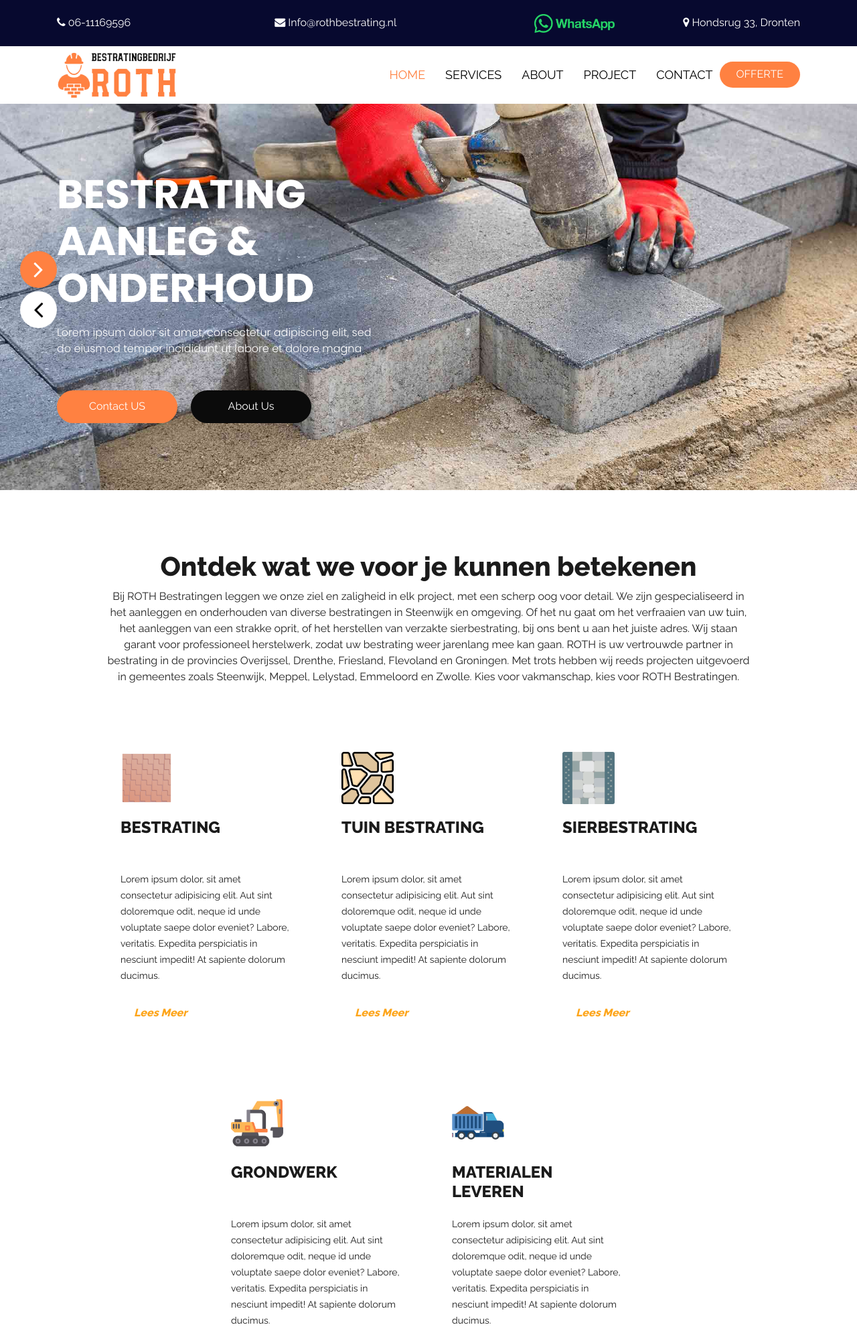
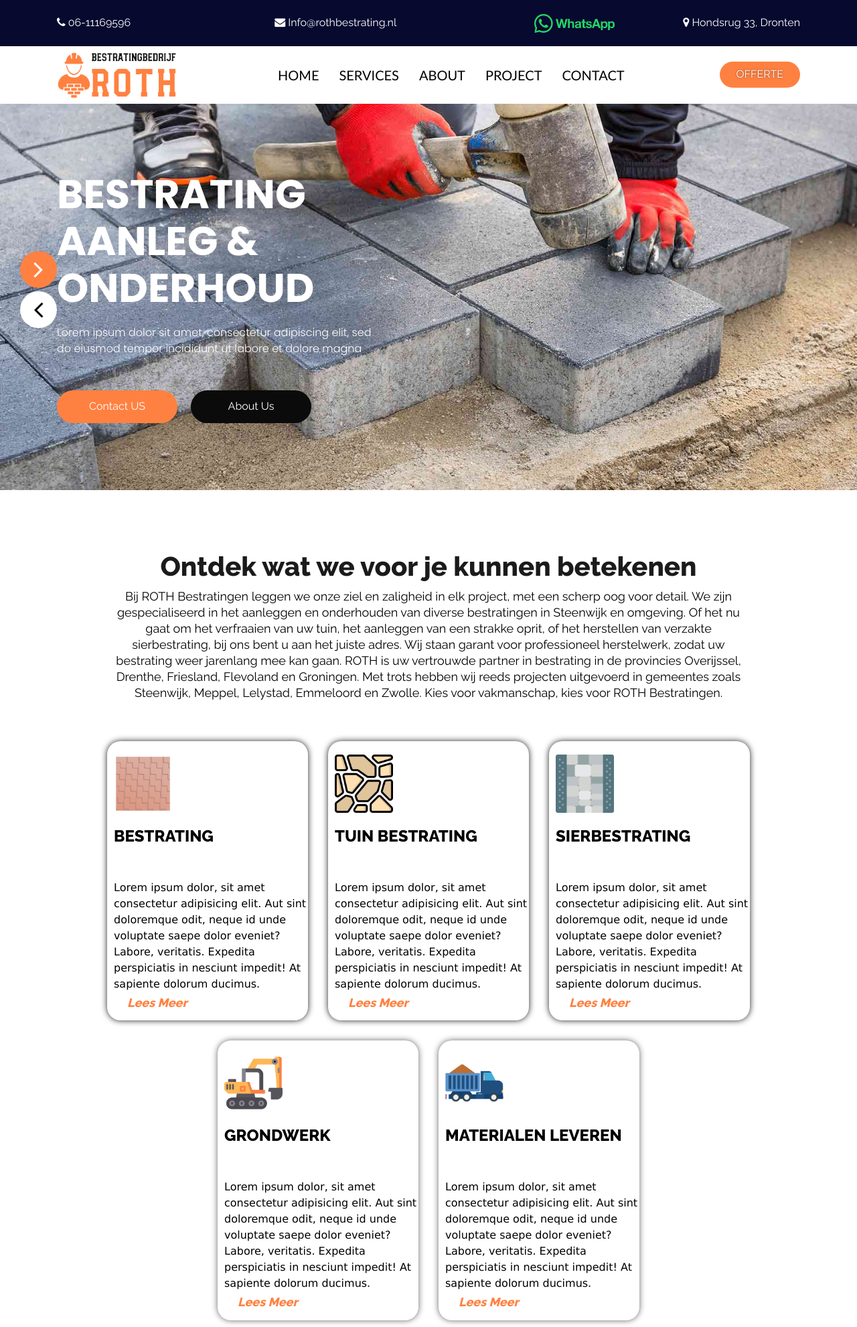
Before and after one commit to Nawaf1w3/Roth-Bestrating, a PHP site: page / in a window 1280 px wide. Shown: the top 1982 px of the page at 67% size. Run offline with PHP 8.4, Linux system fonts and the light colour scheme; some libraries are stand-ins or nearby versions.

Commit message:
google performance optmisation (img+text+links)an accessablity

```diff
--- a/css/style.css
+++ b/css/style.css
@@ -47,6 +47,7 @@
     max-height: 500px;
 }
 .form-btn-submit{
+    text-shadow: 0 0 3px rgba(0, 0, 0, 0.5); /* Add a subtle text shadow */
     text-align: center;
     font-size: 18px;
     color: #ffffff;
@@ -402,11 +403,13 @@ button {
 }
 
 .navbar-expand-lg .navbar-nav .nav-link {
+
+    font-family: 'Gill Sans', 'Gill Sans MT', Calibri, 'Trebuchet MS', sans-serif;
     justify-content: space-between;
     align-items: center;
     padding-right: 10px;
     padding-left: 20px;
-    font-size: 18px;
+    font-size: 20px;
     color: #000000;
     text-transform: uppercase;
 }
@@ -421,6 +424,9 @@ button {
 .navbar-light .navbar-nav .nav-link.show,
 .navbar-light .navbar-nav .show>.nav-link {
     color: #FF8141;
+}
+.navbar-light .navbar-nav .nav-link.active{
+    font-family: 'Gill Sans', 'Gill Sans MT', Calibri, 'Trebuchet MS', sans-serif;
 }
 
 
@@ -450,6 +456,7 @@ button {
 
 
 .quote_btn a {
+    text-shadow: 0 0 3px rgba(0, 0, 0, 0.5); /* Add a subtle text shadow */
     float: right;
     font-size: 16px;
     text-align: center;
@@ -464,7 +471,7 @@ button {
 }
 
 .quote_btn a:hover {
-    background-color: #000000;
+    background-color: #FF8141;
     color: #ffffff;
 }
 
@@ -699,18 +706,19 @@ button {
 
 .services_text_1 {
     width: 100%;
-    font-size: 16px;
+    font-size: 18px;
     margin: 0 auto;
-    color: #1f1f1f;
+    color: #000000;
     padding-top: 20px;
     text-align: center;
 }
 
 .services_text {
     width: 100%;
-    font-size: 14px;
+    font-size: 16px;
+    font-family:'Lucida Sans', 'Lucida Sans Regular', 'Lucida Grande', 'Lucida Sans Unicode', Geneva, Verdana, sans-serif;
     margin: 0px;
-    color: #1b1b1b;
+    color: #000000;
     padding-top: 20px;
 }
 
@@ -723,10 +731,11 @@ button {
 .box_main {
     width: 100%;
     background-color: #ffffff;
-    height: auto;
-    padding: 40px 20px 40px 20px;
+
+    padding: 20px 0px 10px 10px;
     border-radius: 20px;
     margin-top: 30px;
+    box-shadow: 0px 0px 10px 0px;
 }
 
 .box_main:hover {
@@ -747,7 +756,7 @@ button {
 .development_text {
     width: 100%;
     font-size: 24px;
-    color: #1b1b1b;
+    color: #000000;
     font-weight: bold;
     padding: 20px 0px 0px 0px;
     text-transform: uppercase;
@@ -758,25 +767,19 @@ button {
 
 }
 
-.readmore_bt {
-    width: 140px;
-    padding-top: 30px;
-}
 
 .readmore_bt  i{
     width: 100%;
     text-align: center;
-    font-size: 16px;
-    color: #fda51a;
+    font-size: 18px;
+    color: #FF8141;
     float: le;
     padding: 15px 20px;
     margin-top: 10px;
     font-weight: bold;
 }
 
-.readmore_bt a:hover {
-    color: #252525;
-}
+
 
 
 /* services section end */
@@ -899,6 +902,8 @@ i.fa.fa-link {
 }
 
 .project_main {
+    color: #fff;
+    text-shadow: 0 0 3px rgba(0, 0, 0, 0.5); /* Add a subtle text shadow */
     width: 100%;
     padding: 20px;
     background-color: #FF8141;
@@ -969,8 +974,10 @@ i.fa.fa-link {
 }
 
 .projects_section ul .nav-link {
+    border-radius: 15px 50px 30px;
+    text-shadow: 0 0 3px rgba(0, 0, 0, 0.5); /* Add a subtle text shadow */
     color: #000;
-    background-color: #fff;
+
     padding: 15px 15px;
     padding-left: 15px;
     text-align: center;
@@ -1027,6 +1034,7 @@ i.fa.fa-link {
     background-color: #FF8141;
     border-radius: 15px 50px 30px;
     color: #fff;
+    text-shadow: 0 0 3px rgba(0, 0, 0, 0.5); /* Add a subtle text shadow */
 }
 .projects_section ul .project-fliter:hover {
     border: solid 1px;
--- a/footer.html
+++ b/footer.html
@@ -23,9 +23,11 @@
                      </li>
                   </ul>
                   <div>
-                   <li class="">
-                      <a href="https://wa.me/+31611169596" target="_blank"><img class="" src="IMG/whatsapp.png" alt="" width="120" height="32"></i>
-                   </li>
+                  <ul>
+                     <li class="">
+                        <a alt="whatsapp" href="https://wa.me/+31611169596" target="_blank"><img class="" src="IMG/whatsapp.png" alt="" width="80%" height="32"></i>
+                     </li>
+                  </ul>
                   </div>
                 </div>
              </div>
--- a/header-nav.html
+++ b/header-nav.html
@@ -6,14 +6,11 @@
 <meta charset="utf-8">
 <meta http-equiv="X-UA-Compatible" content="IE=edge">
 <meta name="viewport" content="width=device-width, initial-scale=1">
-
-<meta name="viewport" content="width=device-width, initial-scale=1">
-<meta name="viewport" content="initial-scale=1, maximum-scale=1">
-
-<title>Projects</title>
-<meta name="keywords" content="">
-<meta name="description" content="">
-<meta name="author" content="">
+<meta name="viewport" content="initial-scale=1, maximum-scale=5">
+<title>Roth Bestrating</title>
+<meta name="keywords" content="Bestrating">
+<meta name="description" content="Bestrating Bedrijf">
+<meta name="author" content="Bestratingbedrijf Roth">
 
 <link rel="preload" as="image" href="IMG/paving_street_man.webp">
 <link rel="preload" as="image" href="IMG/paving_street_man.jpg">
@@ -58,7 +55,7 @@
       <!-- header top section start -->
       <!-- header section start -->
       <div class="container-fluid-top">
-         <div class="header_section bg-white">
+         <div class="header_section">
             <nav class="navbar navbar-expand-lg navbar-light bg-light">
                <div class="container">
                   <a href="index.php" style="display: flex; align-items: center;">
@@ -71,7 +68,7 @@
                   <div class="collapse navbar-collapse" id="navbarSupportedContent">
                      <ul class="navbar-nav ml-auto align-items-center">
                         <li class="nav-item">
-                               <a class="nav-link active" href="index.php">Home</a>
+                           <a class="nav-link " href="index.php">Home</a>
                         </li>
                         <li class="nav-item">
                            <a class="nav-link" href="services.php">Services</a>
@@ -85,12 +82,40 @@
                         <li class="nav-item">
                            <a class="nav-link" href="contact.php">Contact</a>
                         </li>
-                           <div class="nav-item  justify-content-center align-items-center">
+                     </ul>
+                     <div class="nav-item ml-auto">
                         <div class="quote_btn"><a href="#">OFFERTE</a></div>
                      </div>
-                       </ul>
                   </div>
                </div>
             </nav>
          </div>
       </div>
+
+
+
+      <script>
+            window.addEventListener('DOMContentLoaded', function () {
+               // Get the current URL
+               var url = window.location.href;
+
+               // Extract the path from the URL
+               var path = url.split('/').pop();
+
+               // Get all navigation links
+               var navLinks = document.querySelectorAll('.nav-link');
+
+               // Loop through each navigation link
+               navLinks.forEach(function (link) {
+                  // Get the href attribute value of the link
+                  var href = link.getAttribute('href');
+
+                  // Check if the link's href matches the current URL path
+                  if (path === href) {
+                        // Add the 'active' class to the link if it matches
+                        link.classList.add('active');
+                  }
+               });
+            });
+
+     </script>
--- a/index.php
+++ b/index.php
@@ -16,8 +16,8 @@
                                     ONDERHOUD</h1>
                                  <p class="banner_text">Lorem ipsum dolor sit amet, consectetur adipiscing elit, sed do eiusmod tempor incididunt ut labore et dolore magna </p>
                                  <div class="btn_main">
-                                    <div class="started_text active"><a href="#">Contact US</a></div>
-                                    <div class="started_text"><a href="#">About Us</a></div>
+                                    <div class="started_text active"><a href="#contact_section_2">Contact US</a></div>
+                                    <div class="started_text"><a href="#section_about">About Us</a></div>
                                  </div>
                               </div>
                            </div>
@@ -34,8 +34,8 @@
                                  &meer</h1>
                                  <p class="banner_text">Lorem ipsum dolor sit amet, consectetur adipiscing elit, sed do eiusmod tempor incididunt ut labore et dolore magna </p>
                                  <div class="btn_main">
-                                    <div class="started_text active"><a href="#">Contact US</a></div>
-                                    <div class="started_text"><a href="#">About Us</a></div>
+                                    <div class="started_text active"><a href="#contact_section_2">Contact US</a></div>
+                                    <div class="started_text"><a href="#section_about">About Us</a></div>
                                  </div>
                               </div>
                            </div>
@@ -52,8 +52,8 @@
                                     LATEN PLAATSEN</h1>
                                  <p class="banner_text">Lorem ipsum dolor sit amet, consectetur adipiscing elit, sed do eiusmod tempor incididunt ut labore et dolore magna </p>
                                  <div class="btn_main">
-                                    <div class="started_text active"><a href="#">Contact US</a></div>
-                                    <div class="started_text"><a href="#">About Us</a></div>
+                                    <div class="started_text active"><a href="#contact_section_2">Contact US</a></div>
+                                    <div class="started_text"><a href="#section_about">About Us</a></div>
                                  </div>
                               </div>
                            </div>
@@ -61,10 +61,10 @@
                      </div>
                   </div>
                </div>
-               <a class="carousel-control-prev" href="#my_slider" role="button" data-slide="prev">
+               <a class="carousel-control-prev" alt="my_slider" href="#my_slider" role="button" data-slide="prev">
                <i class="fa fa-angle-left"></i>
                </a>
-               <a class="carousel-control-next" href="#my_slider" role="button" data-slide="next">
+               <a class="carousel-control-next" alt="my_slider" href="#my_slider" role="button" data-slide="next">
                <i class="fa fa-angle-right"></i>
                </a>
             </div>
--- a/sections/about.html
+++ b/sections/about.html
@@ -1,4 +1,4 @@
-<div class="about_section layout_padding pb-4">
+<div id="section_about" class="about_section layout_padding pb-4">
     <div class="container">
        <div class="row">
           <div class="col-md-6">
--- a/sections/contact.html
+++ b/sections/contact.html
@@ -42,7 +42,7 @@
     <div class="1">
        <div class="map_main justify-content-center">
           <div class="map-responsive ">
-             <iframe src="https://www.google.com/maps/embed?pb=!1m18!1m12!1m3!1d2428.164045289348!2d5.729100723052699!3d52.51237023679408!2m3!1f0!2f0!3f0!3m2!1i1024!2i768!4f13.1!3m3!1m2!1s0x47c62b186d305203%3A0xf30859ede33f3106!2sRoth%20Bestrating!5e0!3m2!1sar!2snl!4v1714117862745!5m2!1sar!2snl" width="100%" height="600" style="border:0;" allowfullscreen="" loading="lazy" referrerpolicy="no-referrer-when-downgrade"></iframe>
+             <iframe title="Location" src="https://www.google.com/maps/embed?pb=!1m18!1m12!1m3!1d2428.164045289348!2d5.729100723052699!3d52.51237023679408!2m3!1f0!2f0!3f0!3m2!1i1024!2i768!4f13.1!3m3!1m2!1s0x47c62b186d305203%3A0xf30859ede33f3106!2sRoth%20Bestrating!5e0!3m2!1sar!2snl!4v1714117862745!5m2!1sar!2snl" width="100%" height="600" style="border:0;" allowfullscreen="" loading="lazy" referrerpolicy="no-referrer-when-downgrade"></iframe>
           </div>
        </div>
     </div>
--- a/sections/projects.html
+++ b/sections/projects.html
@@ -23,6 +23,7 @@
                </div>
             </div>
          </div>
+
          <div class="projects_section_2 layout_padding">
             <div class="container">
                <div class="pets_section">
@@ -36,7 +37,6 @@
                                        <img src="IMG/werk/danny-machien.jpg" alt="" class="image">
                                        <div class="overlay">
                                           <div class="text">
-                                             <h4 class="some_text"><i class="fa fa-link" aria-hidden="true"></i></h4>
                                           </div>
                                        </div>
                                     </div>
@@ -50,7 +50,6 @@
                                        <img src="IMG/werk/sierbestrating.jpg" alt="" class="image">
                                        <div class="overlay">
                                           <div class="text">
-                                             <h4 class="some_text"><i class="fa fa-link" aria-hidden="true"></i></h4>
                                           </div>
                                        </div>
                                     </div>
@@ -64,7 +63,6 @@
                                        <img src="IMG/werk/tuin sier bestrating.jpg" alt="" class="image">
                                        <div class="overlay">
                                           <div class="text">
-                                             <h4 class="some_text"><i class="fa fa-link" aria-hidden="true"></i></h4>
                                           </div>
                                        </div>
                                     </div>
@@ -82,7 +80,6 @@
                                        <img src="IMG/werk/tuin..bestrating.jpg" alt="" class="image">
                                        <div class="overlay">
                                           <div class="text">
-                                             <h4 class="some_text"><i class="fa fa-link" aria-hidden="true"></i></h4>
                                           </div>
                                        </div>
                                     </div>
@@ -96,7 +93,6 @@
                                        <img src="IMG/werk/voorhuisbestrating.jpg" alt="" class="image">
                                        <div class="overlay">
                                           <div class="text">
-                                             <h4 class="some_text"><i class="fa fa-link" aria-hidden="true"></i></h4>
                                           </div>
                                        </div>
                                     </div>
@@ -110,7 +106,6 @@
                                        <img src="IMG/werk/voortuin.jpg" alt="" class="image">
                                        <div class="overlay">
                                           <div class="text">
-                                             <h4 class="some_text"><i class="fa fa-link" aria-hidden="true"></i></h4>
                                           </div>
                                        </div>
                                     </div>
```
Also changed, not shown: Bestrating.php (added, +87 -0 lines), projects.php (+2 -6 lines), work-info/Bestrating.php (deleted, +0 -93 lines), sierbestrating.php (renamed from work-info/sierbestrating.php), tuinbestrating.php (renamed from work-info/tuinbestrating.php). Lines whose indentation alone changed are shown as unchanged.
